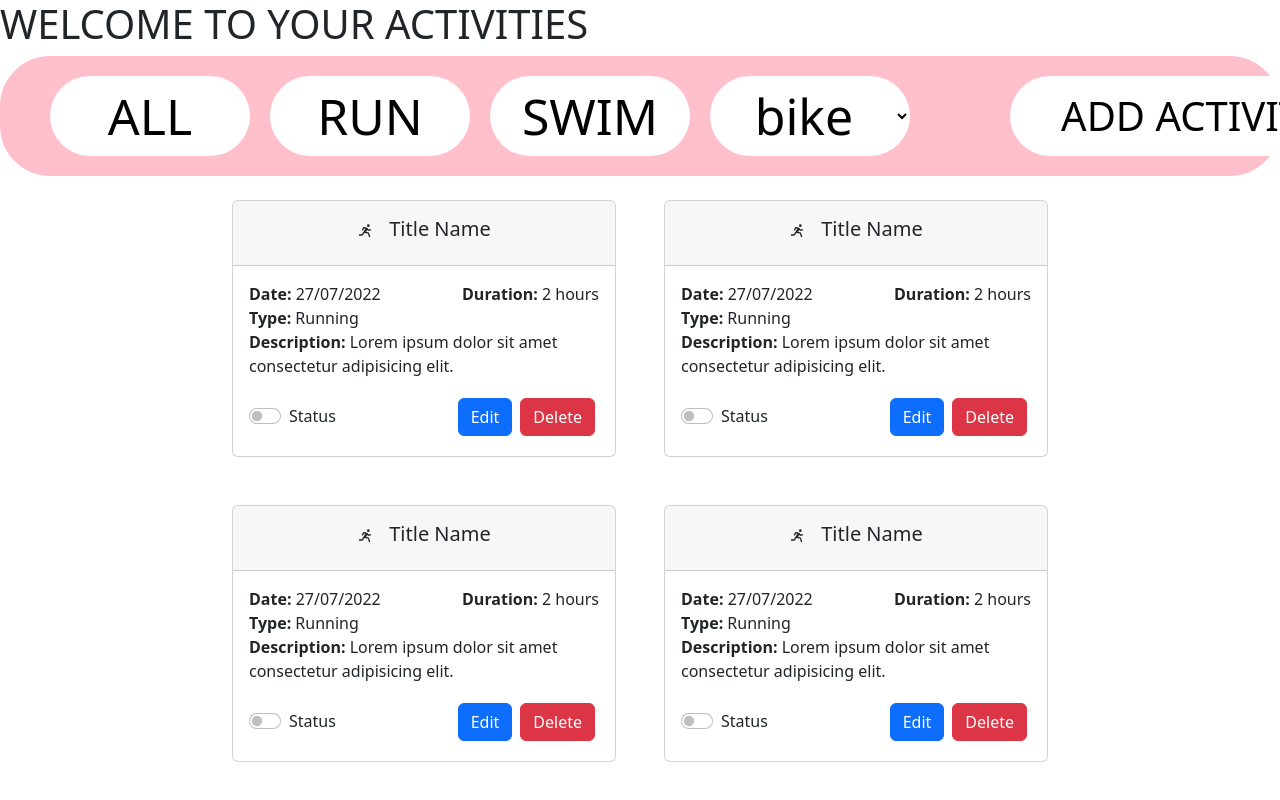
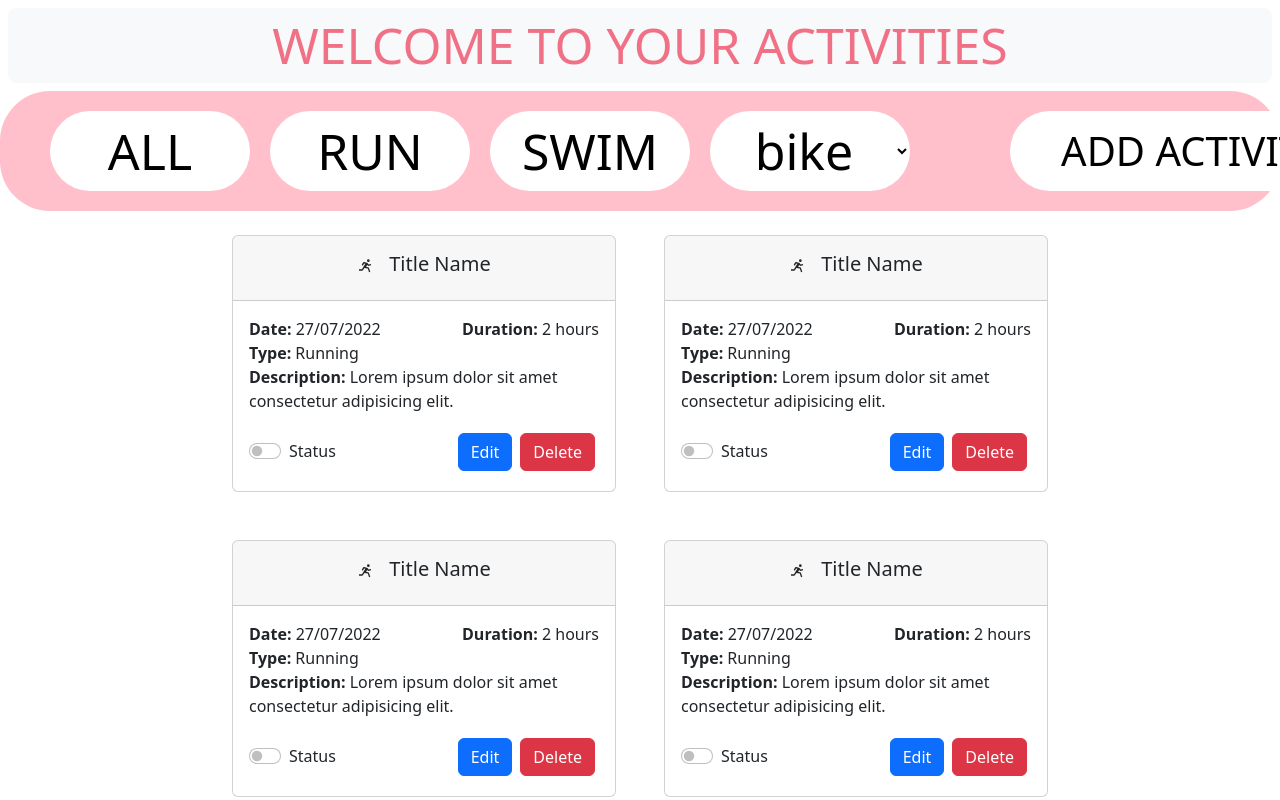
Before and after one commit to Thail3/Final-project-Generation, a React (Vite) app: page / in a window 1280 px wide. Shown: the top 800 px of the page. Built offline with nearby package versions, Linux system fonts and the light colour scheme.

Commit message:
update component navbar css

```diff
--- a/src/components/navbar/Navbar.jsx
+++ b/src/components/navbar/Navbar.jsx
@@ -2,7 +2,11 @@ import React from "react";
 import "./navbar.css";
 
 function Navbar() {
-  return <div><h1>WELCOME TO YOUR ACTIVITIES</h1></div>;
+  return (
+    <div class="navbar-head m-2 rounded-3">
+        <span>WELCOME TO YOUR ACTIVITIES</span>
+    </div>
+  )
 }
 
 export default Navbar;
--- a/src/components/navbar/navbar.css
+++ b/src/components/navbar/navbar.css
@@ -0,0 +1,8 @@
+.navbar-head {
+    font-size: 50px;
+    display: flex;
+    align-items: center;
+    justify-content: center;
+    background-color: #f8f9fa;
+    color: rgb(240, 113, 134);
+}
```
